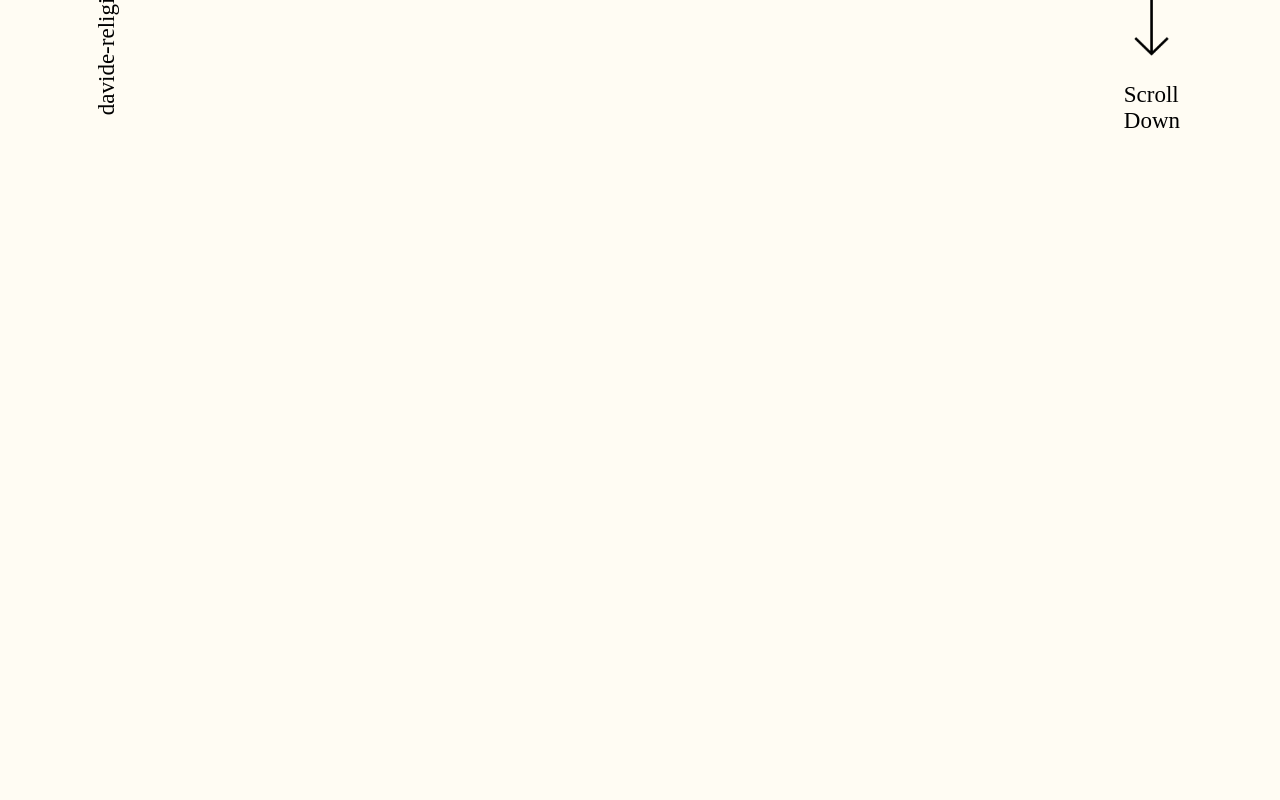
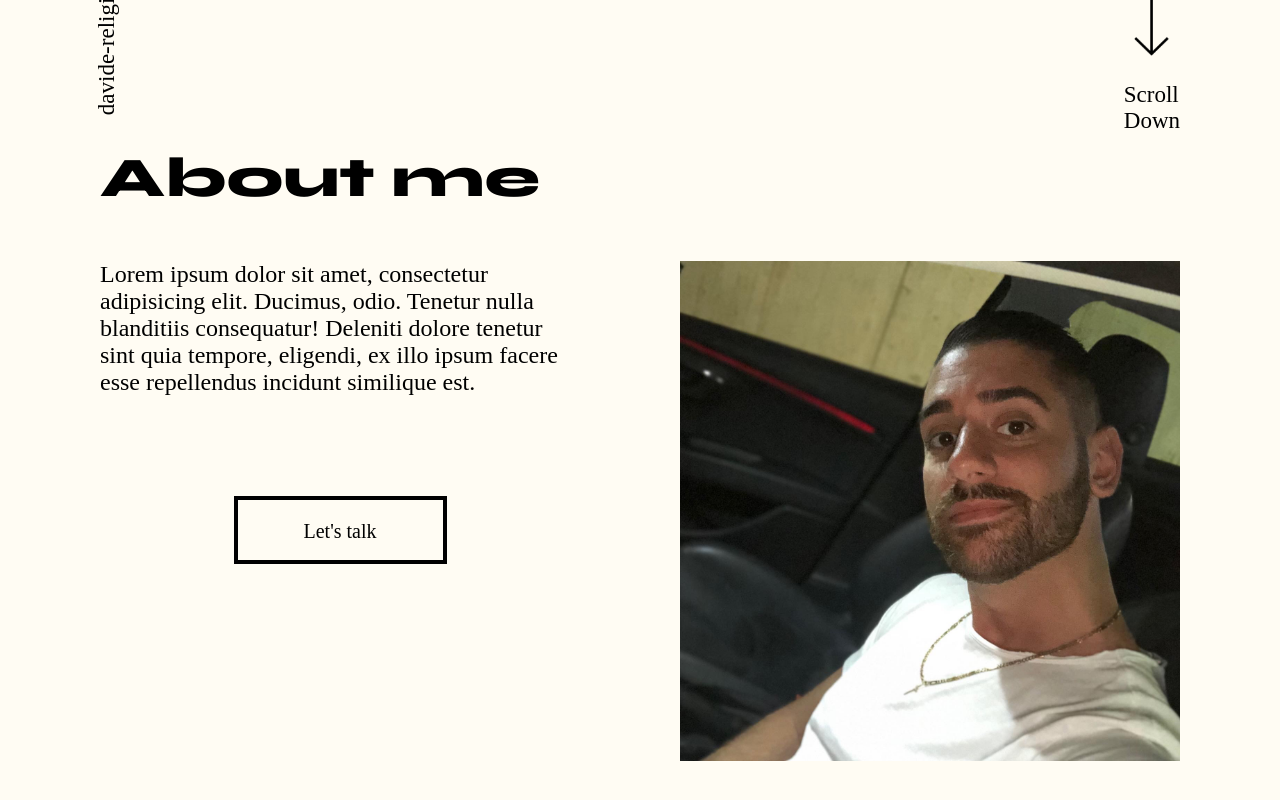
Before and after one commit to GDR1909/Portfolio, an Angular app: page / in a window 1280 px wide. Shown: the part 656-1456 px from the top of the page. Before the commit the page ends 800 px from the top, so only its background shows below. Built offline with nearby package versions, Linux system fonts and the light colour scheme; a web font is replaced by a local one.

Commit message:
begin with the about me section

```diff
--- /dev/null
+++ b/src/app/about-me/about-me.component.html
@@ -0,0 +1,15 @@
+<h2>About me</h2>
+
+<div class="aboutMeContent">
+    <div>
+        <span>
+            Lorem ipsum dolor sit amet, consectetur adipisicing elit. Ducimus, odio. Tenetur nulla blanditiis
+            consequatur! Deleniti dolore tenetur sint quia tempore, eligendi, ex illo ipsum facere esse repellendus
+            incidunt similique est.
+        </span>
+
+        <button>Let's talk</button>
+    </div>
+
+    <img src="assets/img/foto.jpg">
+</div>
--- /dev/null
+++ b/src/app/about-me/about-me.component.scss
@@ -0,0 +1,55 @@
+h2 {
+    font-family: 'Syne';
+    font-size: 56px;
+    font-weight: 800;
+    margin: 0;
+    width: fit-content;
+    transition: all ease-in-out 125ms;
+
+    &:hover {
+        color: #FF9900;
+        transition: all ease-in-out 125ms;
+    }
+}
+
+.aboutMeContent {
+    display: flex;
+    justify-content: space-between;
+    padding-top: 50px;
+
+    div {
+        display: flex;
+        flex-direction: column;
+        align-items: center;
+        padding-right: 100px;
+
+        span {
+            font-size: 24px;
+        }
+
+        button {
+            width: 213px;
+            height: 68px;
+            border: solid 4px black;
+            padding: 20px 60px 20px 60px;
+            background-color: #FFFCF3;
+            font-family: 'Overpass';
+            font-size: 20px;
+            margin-top: 100px;
+            transition: all ease-in-out 125ms;
+
+            &:hover {
+                cursor: pointer;
+                background-color: #ffecd2;
+                font-weight: bold;
+                width: 250px;
+                transition: all ease-in-out 125ms;
+            }
+        }
+    }
+
+    img {
+        height: 500px;
+        width: 500px;
+    }
+}
--- a/src/app/app.component.html
+++ b/src/app/app.component.html
@@ -3,3 +3,5 @@
 <app-header></app-header>
 
 <app-landingPage></app-landingPage>
+
+<app-about-me></app-about-me>
--- a/src/app/app.component.scss
+++ b/src/app/app.component.scss
@@ -1,4 +1,5 @@
 app-header {
+    background-color: #FFFCF3;
     height: 92px;
     width: 86%;
     display: flex;
@@ -16,3 +17,9 @@ app-landingPage {
     justify-content: center;
     align-items: center;
 }
+
+app-about-me {
+    height: 100vh;
+    display: flex;
+    flex-direction: column;
+}
--- a/src/app/app.component.ts
+++ b/src/app/app.component.ts
@@ -3,11 +3,12 @@ import { CommonModule } from '@angular/common';
 import { RouterOutlet } from '@angular/router';
 import { LandingPageComponent } from './landingPage/landingPage.component';
 import { HeaderComponent } from './header/header.component';
+import { AboutMeComponent } from './about-me/about-me.component';
 
 @Component({
   selector: 'app-root',
   standalone: true,
-  imports: [CommonModule, RouterOutlet, LandingPageComponent, HeaderComponent],
+  imports: [CommonModule, RouterOutlet, LandingPageComponent, HeaderComponent, AboutMeComponent],
   templateUrl: './app.component.html',
   styleUrl: './app.component.scss'
 })
```
Also changed, not shown: src/app/about-me/about-me.component.ts (added, +12 -0 lines), src/assets/img/foto.jpg (added), 1 other file (tests, documents, lock files or other folders).
